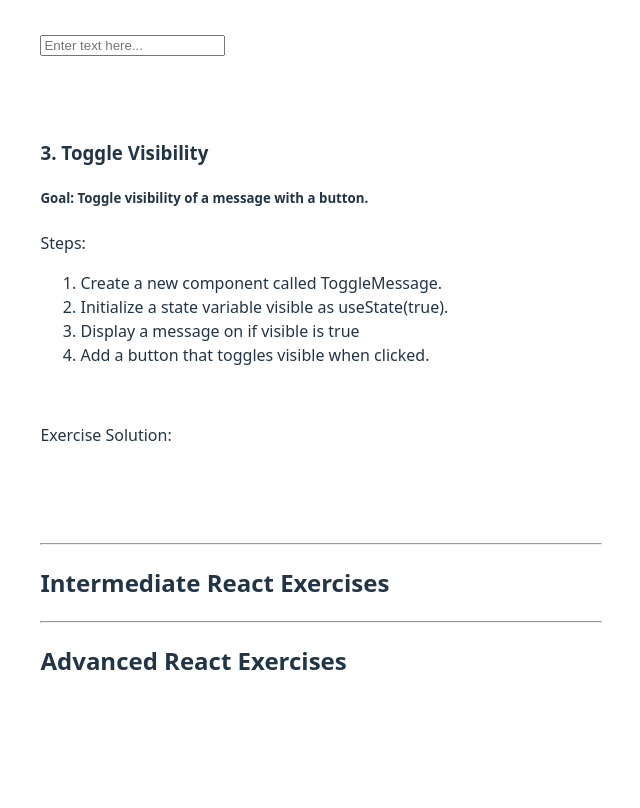
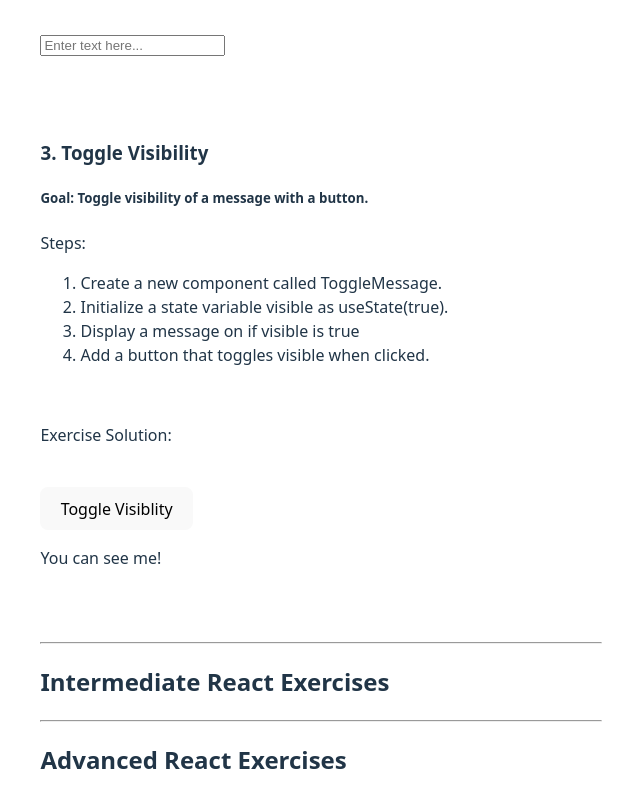
Before and after one commit to Bateeters/React-Exercises-Pt2, a React (Vite) app in the folder React Exercises Pt2/: page / in a window 1280 px wide. Shown: the part 1120-1928 px from the top of the page, without its empty margins (319-959 px from the left). Before the commit the page ends 1851 px from the top, so only its background shows below. Built offline with nearby package versions, Linux system fonts and the light colour scheme.

Commit message:
Finished exercise 3 - Visibility Toggle

```diff
--- a/React Exercises Pt2/src/components/ToggleMessage.jsx
+++ b/React Exercises Pt2/src/components/ToggleMessage.jsx
@@ -1,6 +1,12 @@
 import { useState } from "react";
 
 function ToggleMessage() {
+    let [visible, setVisible] = useState(true);
+
+    const visibilityToggle = () => {
+        setVisible (prev => !prev);
+    };
+
     return(
         <div>
             <h3>3. Toggle Visibility</h3>
@@ -15,7 +21,13 @@ function ToggleMessage() {
             <br />
             <p>Exercise Solution:</p>
             <br />
+            <button onClick={visibilityToggle}>Toggle Visiblity</button>
 
+            {visible ? (
+                <p>You can see me!</p>
+            ):(
+                <p style={{display: 'none'}}>You cannot see me!</p>
+            )}
             <br /><br />
 
         </div>
```
